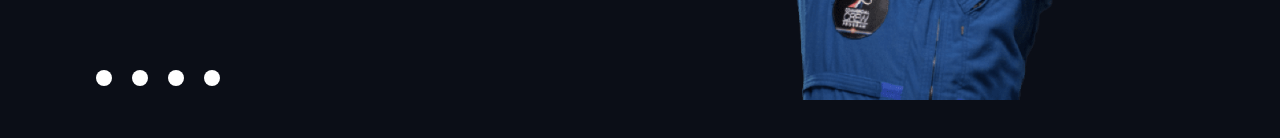
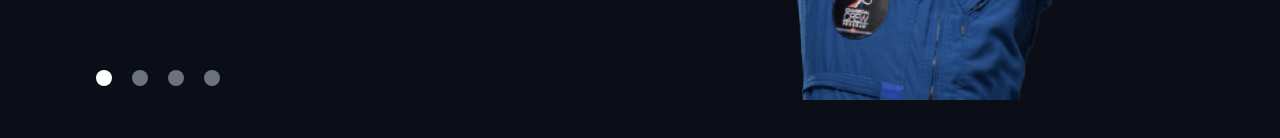
Before and after one commit to Iwumezie-pamela/space-tourism, a React (Vite) app: page /crew in a window 1280 px wide. Shown: the part 600-738 px from the top of the page. Built offline with nearby package versions, Linux system fonts and the light colour scheme; a web font is replaced by a local one.

Commit message:
update pagination

```diff
--- a/src/pages/Crew.jsx
+++ b/src/pages/Crew.jsx
@@ -32,8 +32,8 @@ const Crew = () => {
                 type='button'
                 key={index}
                 onClick={() => setValue(index)}
-                className={` mr-5 rounded-full bg-white h-4 w-4 my-6  cursor-pointer lg:mb-8 ${
-                  index === value && 'bg-gray-500'
+                className={` mr-5 rounded-full h-4 w-4 my-6  cursor-pointer lg:mb-8 ${
+                  index === value ? 'bg-white' : 'bg-gray-500'
                 }`}
               ></button>
             );
```
